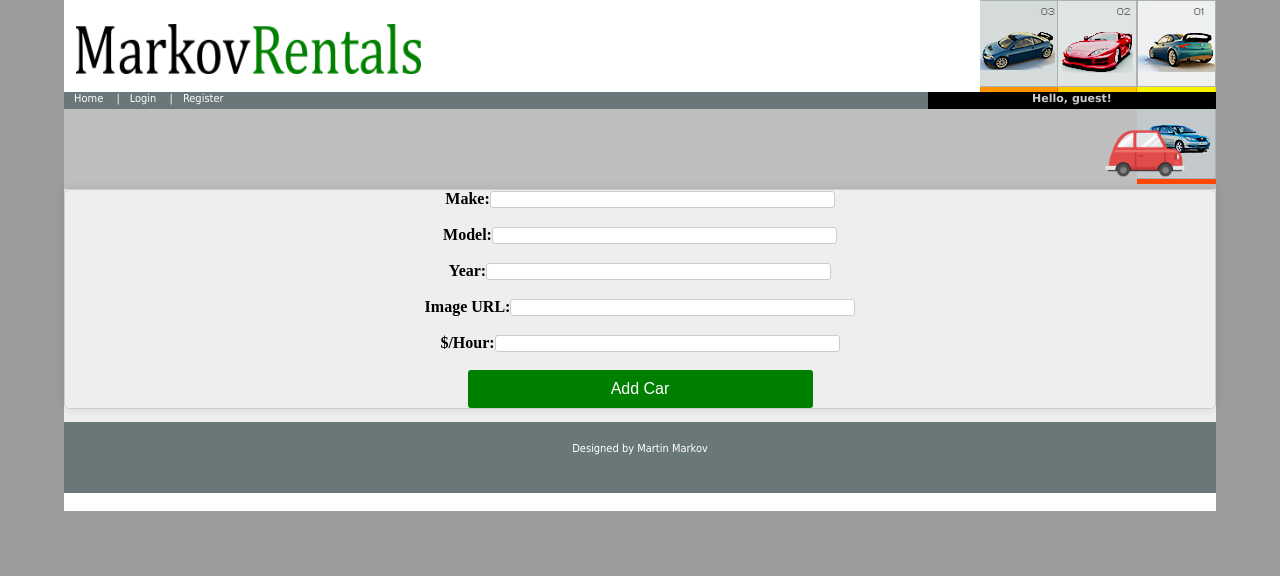
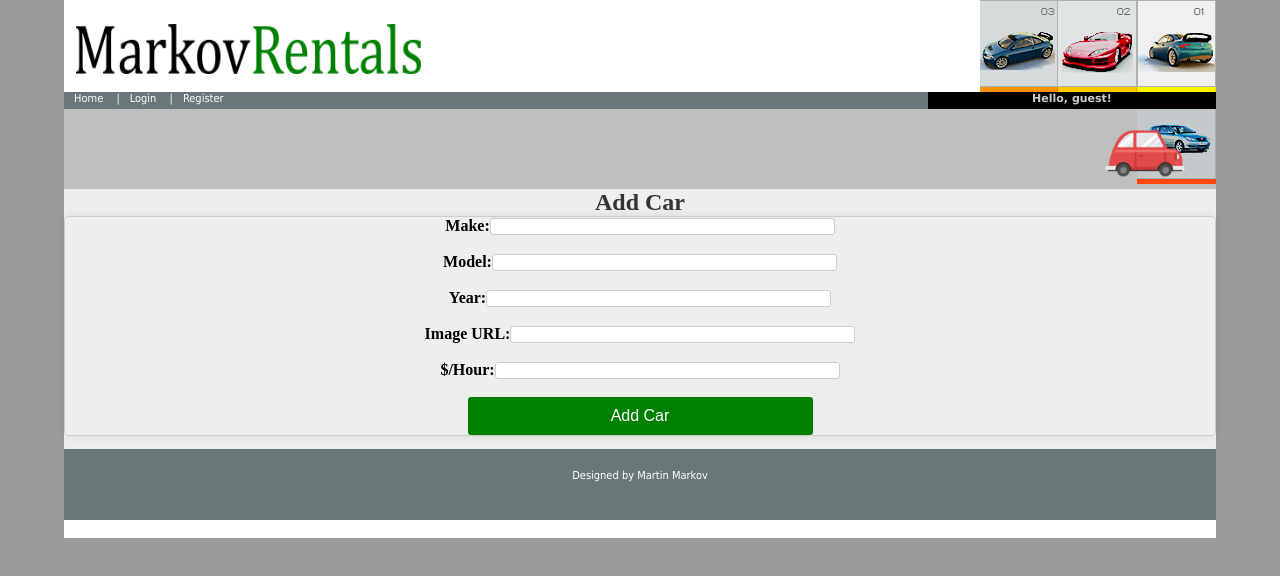
Before and after one commit to markov98/car-rental, a React (Vite) app in the folder client/: page /add-car in a window 1280 px wide. Shown: the top 576 px of the page. Built offline with nearby package versions, Linux system fonts and the light colour scheme.

Commit message:
changed LoginForm.css to Form.css

```diff
--- a/client/src/components/AddCar/AddCar.jsx
+++ b/client/src/components/AddCar/AddCar.jsx
@@ -1,5 +1,6 @@
 import useForm from '../../hooks/useForm';
 import { addCar } from '../../services/carService';
+import '../Form.css';
 
 export default function AddCar() {
   const { values, onChange, onSubmit } = useForm(addCarSubmitHndler, {
@@ -18,7 +19,8 @@ export default function AddCar() {
     }
   };
 
-  return (
+  return (<>
+    <h2>Add Car</h2>
     <form onSubmit={onSubmit}>
       <label>
         Make:
@@ -77,5 +79,6 @@ export default function AddCar() {
       <br />
       <button type="submit">Add Car</button>
     </form>
+  </>
   );
 };
--- a/client/src/components/LoginForm/LoginForm.jsx
+++ b/client/src/components/LoginForm/LoginForm.jsx
@@ -1,7 +1,7 @@
 import { useContext } from "react";
 import useForm from "../../hooks/useForm";
 import { AuthContext } from "../../contexts/AuthContext";
-import './LoginForm.css';
+import '../Form.css';
 
 export default function LoginForm() {
     const { loginSubmitHandler } = useContext(AuthContext);
--- a/client/src/components/RegistrationForm/RegistrationForm.jsx
+++ b/client/src/components/RegistrationForm/RegistrationForm.jsx
@@ -1,6 +1,7 @@
 import { useContext } from "react";
 import { AuthContext } from "../../contexts/AuthContext";
 import useForm from "../../hooks/useForm";
+import '../Form.css';
 
 export default function RegistrationForm() {
   const { registerSubmitHandler } = useContext(AuthContext);
```
Also changed, not shown: client/src/components/Form.css (renamed from client/src/components/LoginForm/LoginForm.css).
